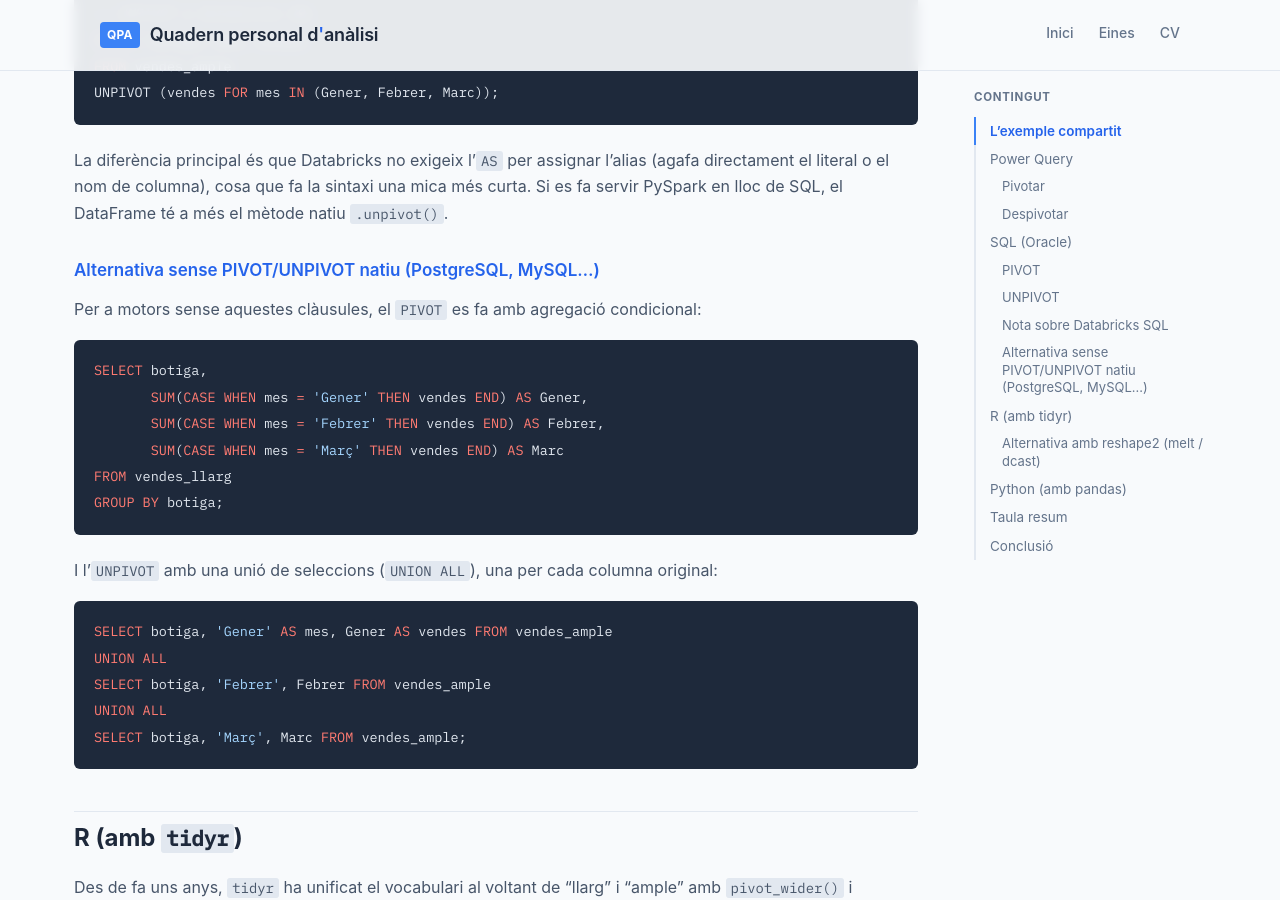
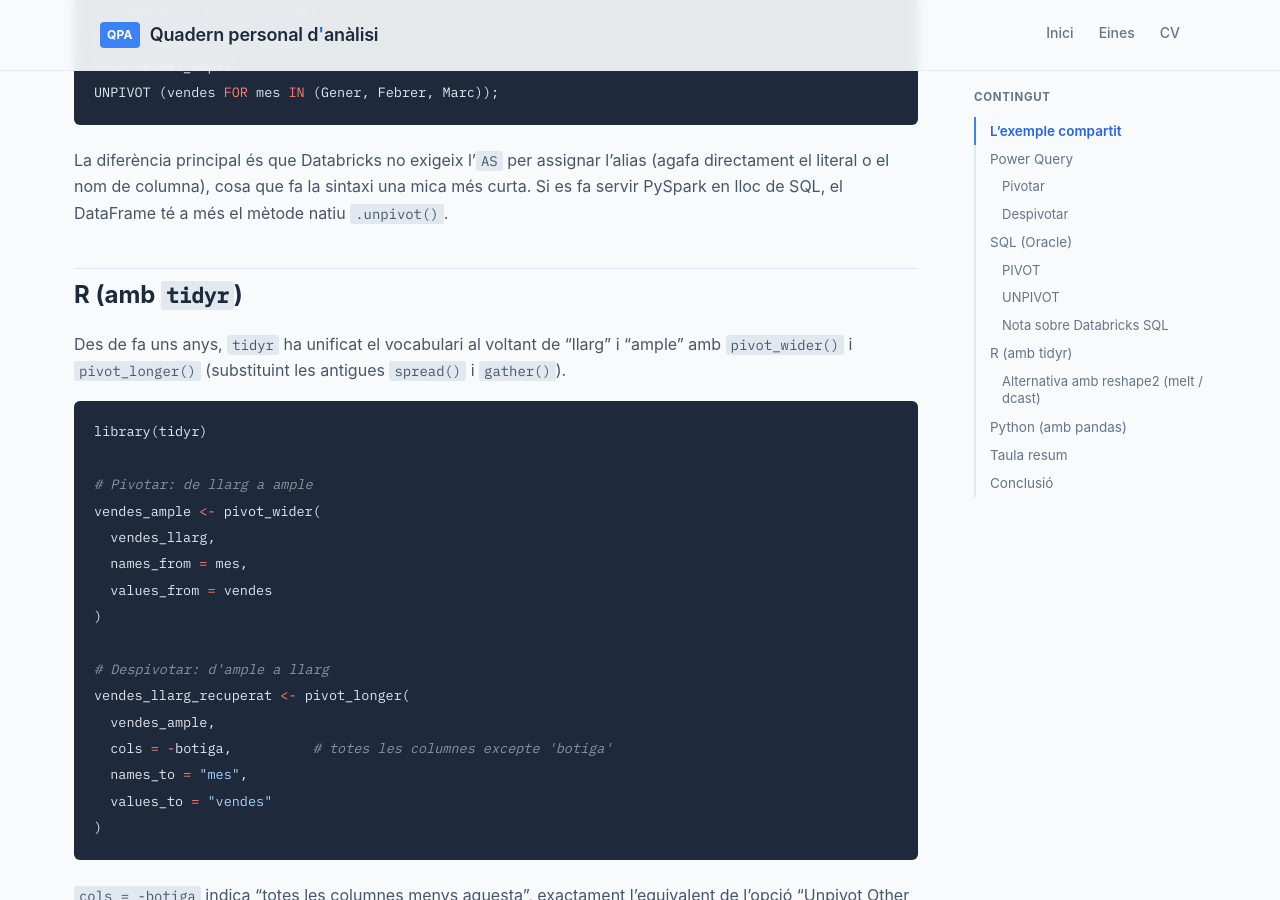
Before and after one commit to alberthr/alberthr.github.io, a Jekyll site: the page built from _posts/2026-03-28-pivotar-despivotar-taules.md, in a window 1280 px wide and 900 px high, scrolled down 3390 px. Built offline with Jekyll 4.4.1, drawn with Linux system fonts in a browser that asks for light colours; comment, search, counter and statistics services are not loaded; some of the changed text lies outside the part shown.

Commit message:
CANVIS A POSTS

````diff
--- a/_posts/2026-03-28-pivotar-despivotar-taules.md
+++ b/_posts/2026-03-28-pivotar-despivotar-taules.md
@@ -120,30 +120,6 @@ UNPIVOT (vendes FOR mes IN (Gener, Febrer, Marc));
 
 La diferència principal és que Databricks no exigeix l'`AS` per assignar l'alias (agafa directament el literal o el nom de columna), cosa que fa la sintaxi una mica més curta. Si es fa servir PySpark en lloc de SQL, el DataFrame té a més el mètode natiu `.unpivot()`.
 
-### Alternativa sense PIVOT/UNPIVOT natiu (PostgreSQL, MySQL...)
-
-Per a motors sense aquestes clàusules, el `PIVOT` es fa amb agregació condicional:
-
-```sql
-SELECT botiga,
-       SUM(CASE WHEN mes = 'Gener' THEN vendes END) AS Gener,
-       SUM(CASE WHEN mes = 'Febrer' THEN vendes END) AS Febrer,
-       SUM(CASE WHEN mes = 'Març' THEN vendes END) AS Marc
-FROM vendes_llarg
-GROUP BY botiga;
-```
-
-I l'`UNPIVOT` amb una unió de seleccions (`UNION ALL`), una per cada columna original:
-
-```sql
-SELECT botiga, 'Gener' AS mes, Gener AS vendes FROM vendes_ample
-UNION ALL
-SELECT botiga, 'Febrer', Febrer FROM vendes_ample
-UNION ALL
-SELECT botiga, 'Març', Marc FROM vendes_ample;
-```
-
-
 ## R (amb `tidyr`)
 
 Des de fa uns anys, `tidyr` ha unificat el vocabulari al voltant de "llarg" i "ample" amb `pivot_wider()` i `pivot_longer()` (substituint les antigues `spread()` i `gather()`).
````
Also changed, not shown: _posts/2026-07-21-tips_sql.md (+5 -5 lines).
